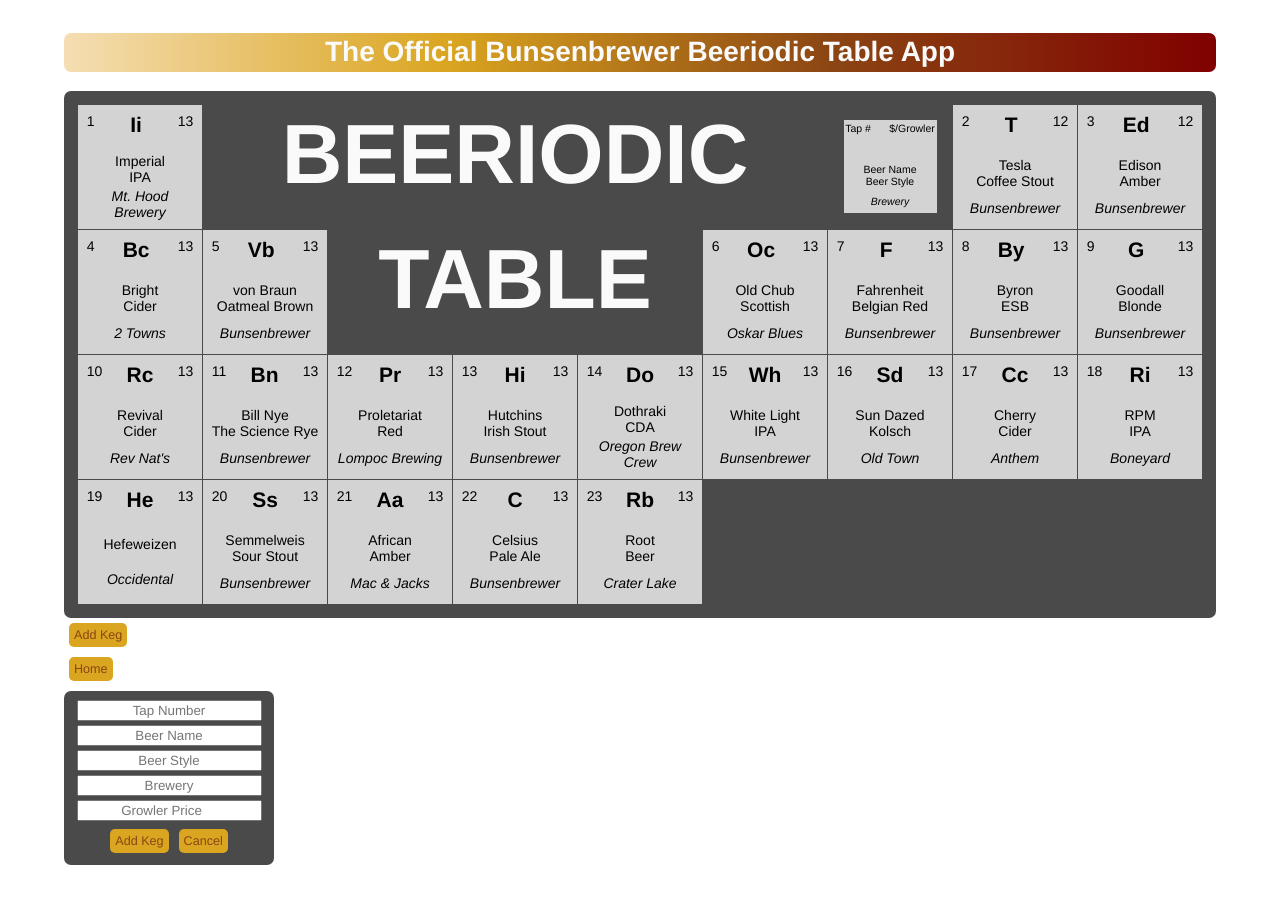
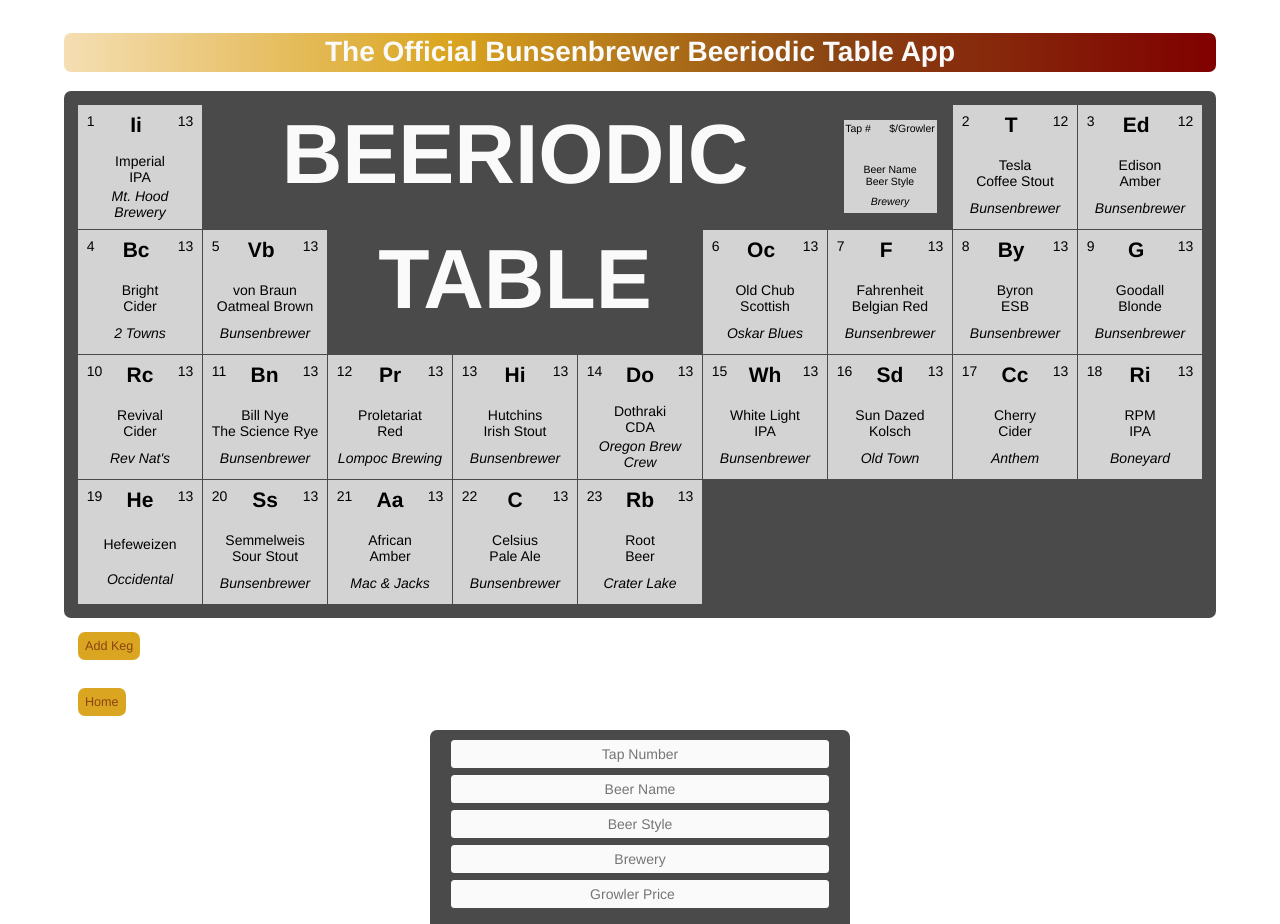
Before and after one commit to gearjosh/beeriodic-table, a React app: page /#/addkeg in a window 1280 px wide. Shown: the top 924 px of the page. Before the commit the page ends 879 px from the top, so only its background shows below. Built offline with nearby package versions, Linux system fonts and the light colour scheme.

Commit message:
unify style

```diff
--- a/src/components/AddKegForm.jsx
+++ b/src/components/AddKegForm.jsx
@@ -10,19 +10,28 @@ function AddKegForm(){
           .add-area {
             margin-top: 5px;
             background-color: #4A4A4A;
-            width: 15rem;
+            width: 30rem;
             line-height: 1.8rem;
             padding: .5rem;
             border-radius: .5rem;
+            margin: 0 auto;
           }
-
+          .add-keg-input {
+            width: 27rem;
+            margin: 0.25rem;
+            height: 2rem;
+            font-size: 1rem;
+            background-color: #fafafa;
+            border: none;
+            border-radius: 0.25rem;
+          }
         `}</style>
         <form>
-          <input placeholder="Tap Number" type="text"/>
-          <input placeholder="Beer Name" type="text"/>
-          <input placeholder="Beer Style" type="text"/>
-          <input placeholder="Brewery" type="text"/>
-          <input placeholder="Growler Price" type="number"/>
+          <input className="add-keg-input" placeholder="Tap Number" type="text"/>
+          <input className="add-keg-input" placeholder="Beer Name" type="text"/>
+          <input className="add-keg-input" placeholder="Beer Style" type="text"/>
+          <input className="add-keg-input" placeholder="Brewery" type="text"/>
+          <input className="add-keg-input" placeholder="Growler Price" type="number"/>
           <br/>
           <button className="button">Add Keg</button>
           <button className="button">Cancel</button>
--- a/src/components/App.jsx
+++ b/src/components/App.jsx
@@ -24,13 +24,13 @@ function App(){
           max-width: max-content;
         }
         .button {
-          border-radius: 5px;
-          margin: 5px;
+          border-radius: 0.5rem;
+          margin: 1rem;
           font-size: 0.9em;
           border: none;
           background-color: goldenrod;
           color: saddlebrown;
-          padding: 5px;
+          padding: 0.5rem;
           display: inline-block;
         }
       `}</style>
```
